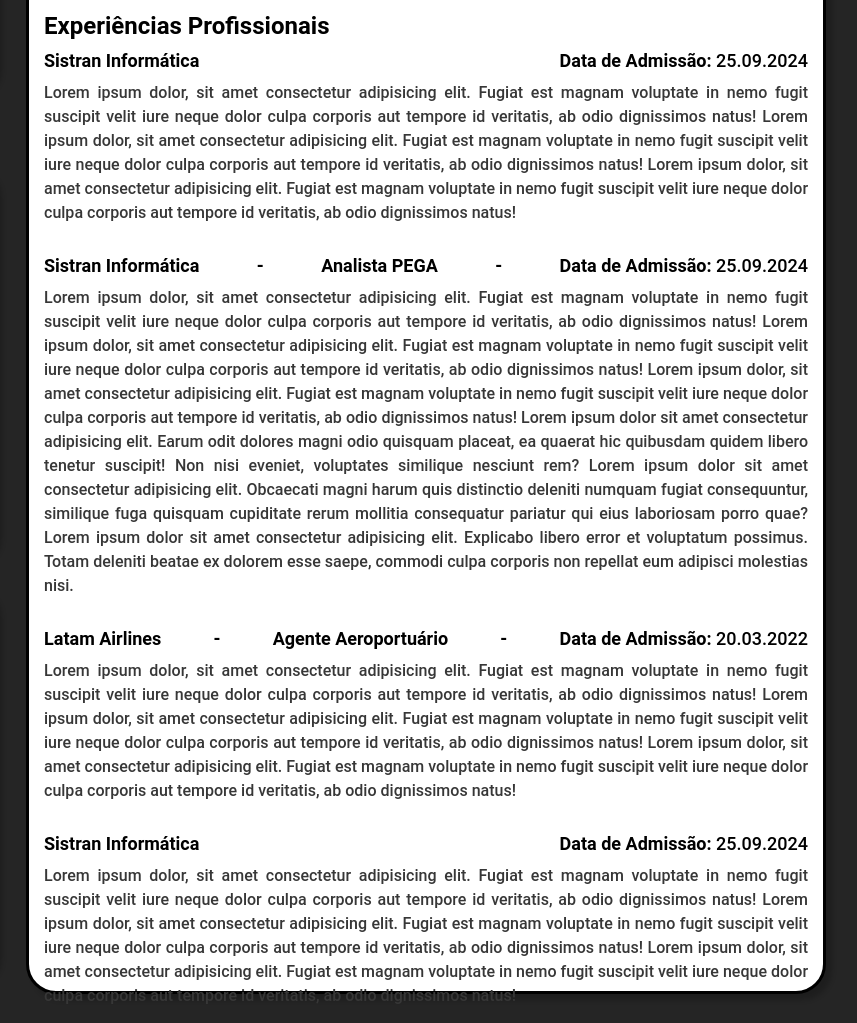
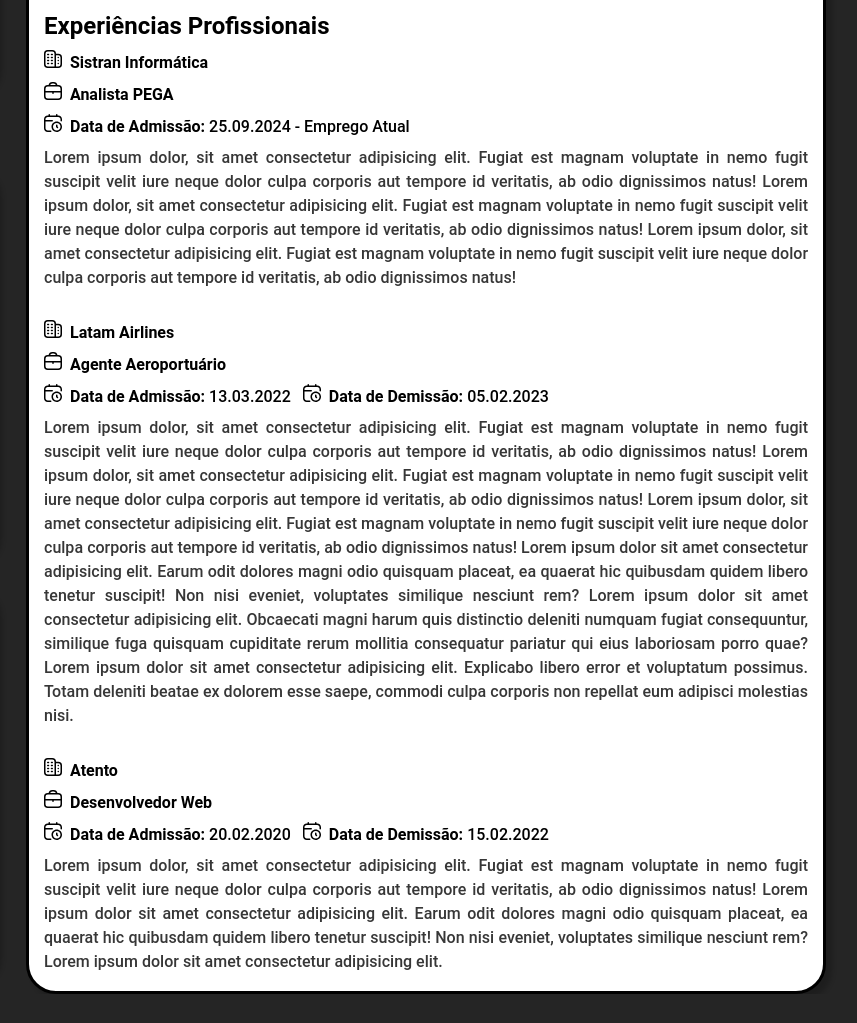
Before and after one commit to Bigodex/Clipourd, a plain HTML site: page index.html in a window 1280 px wide. Shown: the part 875-1898 px from the top of the page, 314-1171 px from the left. After the commit the page ends 1869 px from the top, so only its background shows below. Drawn offline with Linux system fonts and the light colour scheme.

Commit message:
Main Page 90%

```diff
--- a/css/curriculum.css
+++ b/css/curriculum.css
@@ -59,7 +59,7 @@
 }
 
 .curriculo-media h6{
-    font-size: 18px;
+    font-size: 16px;
     font-weight: 500;
     color: #000000;
     margin: 0;
@@ -76,6 +76,11 @@
     padding: 15px;
     text-align: justify;
     line-height: 1.5;
+}
 
-
+.icon2 {
+    color: #fff;
+    margin-left: 8px;
+    margin-right: 8px;
+    font-size: 24px;
 }
--- a/index.html
+++ b/index.html
@@ -764,41 +764,30 @@
       </div>
 
       <div class="curriculo-media">
-        <h2><strong>Sobre </strong></h2>
+        <h2><img src="assets/icon/header/curriculum/info.svg" alt="Info" width="18" height="18" class="icon"><strong>Sobre </strong></h2>
         <p>Lorem ipsum dolor sit amet, consectetur adipisicing elit. Eligendi molestias, dolorem dignissimos harum tempore vel totam explicabo alias aliquid voluptatibus perferendis recusandae repellendus. Reprehenderit vitae beatae quo illo dolore molestias.</p>
         <h2><strong>Experiências Profissionais</strong></h2>
+          <h6><img src="assets/construcao.svg" alt="predio" width="18" height="18" class="icon"><strong>Sistran Informática</strong></h6>
+          <h6><img src="assets/icon/header/documents/case.svg" alt="Info" width="18" height="18" class="icon"><strong>Analista PEGA</strong></h6>
+          <h6><img src="assets/icon/header/Pics/calendar-clock.svg" alt="Info" width="18" height="18" class="icon"><strong>Data de Admissão: </strong>25.09.2024 - Emprego Atual</h6>
           <div class="titles1">
-          <h6><strong>Sistran Informática</strong></h6>
-          <h6><strong>Data de Admissão: </strong>25.09.2024</h6>
             <p>Lorem ipsum dolor, sit amet consectetur adipisicing elit. Fugiat est magnam voluptate in nemo fugit suscipit velit iure neque dolor culpa corporis aut tempore id veritatis, ab odio dignissimos natus! Lorem ipsum dolor, sit amet consectetur adipisicing elit. Fugiat est magnam voluptate in nemo fugit suscipit velit iure neque dolor culpa corporis aut tempore id veritatis, ab odio dignissimos natus! Lorem ipsum dolor, sit amet consectetur adipisicing elit. Fugiat est magnam voluptate in nemo fugit suscipit velit iure neque dolor culpa corporis aut tempore id veritatis, ab odio dignissimos natus!</p>
           </div>
 
+          <h6><img src="assets/construcao.svg" alt="predio" width="18" height="18" class="icon"><strong>Latam Airlines </strong></h6>
+          <h6><img src="assets/icon/header/documents/case.svg" alt="Info" width="18" height="18" class="icon"><strong>Agente Aeroportuário</strong></h6>
+          <h6><img src="assets/icon/header/Pics/calendar-clock.svg" alt="Info" width="18" height="18" class="icon"><strong>Data de Admissão: </strong>13.03.2022 <img src="assets/icon/header/Pics/calendar-clock.svg" alt="Info" width="18" height="18" class="icon2"><strong>Data de Demissão: </strong>05.02.2023</h6>
           <div class="titles1">
-          <h6><strong>Sistran Informática </strong></h6>
-          <h6><strong>-</strong></h6>
-          <h6><strong>Analista PEGA</strong></h6>
-          <h6><strong>-</strong></h6>
-          <h6><strong>Data de Admissão: </strong>25.09.2024</h6>
             <p>Lorem ipsum dolor, sit amet consectetur adipisicing elit. Fugiat est magnam voluptate in nemo fugit suscipit velit iure neque dolor culpa corporis aut tempore id veritatis, ab odio dignissimos natus! Lorem ipsum dolor, sit amet consectetur adipisicing elit. Fugiat est magnam voluptate in nemo fugit suscipit velit iure neque dolor culpa corporis aut tempore id veritatis, ab odio dignissimos natus! Lorem ipsum dolor, sit amet consectetur adipisicing elit. Fugiat est magnam voluptate in nemo fugit suscipit velit iure neque dolor culpa corporis aut tempore id veritatis, ab odio dignissimos natus! Lorem ipsum dolor sit amet consectetur adipisicing elit. Earum odit dolores magni odio quisquam placeat, ea quaerat hic quibusdam quidem libero tenetur suscipit! Non nisi eveniet, voluptates similique nesciunt rem? Lorem ipsum dolor sit amet consectetur adipisicing elit. Obcaecati magni harum quis distinctio deleniti numquam fugiat consequuntur, similique fuga quisquam cupiditate rerum mollitia consequatur pariatur qui eius laboriosam porro quae?Lorem ipsum dolor sit amet consectetur adipisicing elit. Explicabo libero error et voluptatum possimus. Totam deleniti beatae ex dolorem esse saepe, commodi culpa corporis non repellat eum adipisci molestias nisi.</p>
           </div>
 
+          <h6><img src="assets/construcao.svg" alt="predio" width="18" height="18" class="icon"><strong>Atento </strong></h6>
+          <h6><img src="assets/icon/header/documents/case.svg" alt="Info" width="18" height="18" class="icon"><strong>Desenvolvedor Web</strong></h6>
+          <h6><img src="assets/icon/header/Pics/calendar-clock.svg" alt="Info" width="18" height="18" class="icon"><strong>Data de Admissão: </strong>20.02.2020 <img src="assets/icon/header/Pics/calendar-clock.svg" alt="Info" width="18" height="18" class="icon2"><strong>Data de Demissão: </strong>15.02.2022</h6>
           <div class="titles1">
-          <h6><strong>Latam Airlines</strong></h6>
-          <h6><strong>-</strong></h6>
-          <h6><strong>Agente Aeroportuário</strong></h6>
-          <h6><strong>-</strong></h6>
-          <h6><strong>Data de Admissão: </strong>20.03.2022</h6>
-          <p>Lorem ipsum dolor, sit amet consectetur adipisicing elit. Fugiat est magnam voluptate in nemo fugit suscipit velit iure neque dolor culpa corporis aut tempore id veritatis, ab odio dignissimos natus! Lorem ipsum dolor, sit amet consectetur adipisicing elit. Fugiat est magnam voluptate in nemo fugit suscipit velit iure neque dolor culpa corporis aut tempore id veritatis, ab odio dignissimos natus! Lorem ipsum dolor, sit amet consectetur adipisicing elit. Fugiat est magnam voluptate in nemo fugit suscipit velit iure neque dolor culpa corporis aut tempore id veritatis, ab odio dignissimos natus!</p>
-        </div>
-
-        <div class="titles1">
-          <h6><strong>Sistran Informática</strong></h6>
-          <h6><strong>Data de Admissão: </strong>25.09.2024</h6>
-          <p>Lorem ipsum dolor, sit amet consectetur adipisicing elit. Fugiat est magnam voluptate in nemo fugit suscipit velit iure neque dolor culpa corporis aut tempore id veritatis, ab odio dignissimos natus! Lorem ipsum dolor, sit amet consectetur adipisicing elit. Fugiat est magnam voluptate in nemo fugit suscipit velit iure neque dolor culpa corporis aut tempore id veritatis, ab odio dignissimos natus! Lorem ipsum dolor, sit amet consectetur adipisicing elit. Fugiat est magnam voluptate in nemo fugit suscipit velit iure neque dolor culpa corporis aut tempore id veritatis, ab odio dignissimos natus!</p>
+            <p>Lorem ipsum dolor, sit amet consectetur adipisicing elit. Fugiat est magnam voluptate in nemo fugit suscipit velit iure neque dolor culpa corporis aut tempore id veritatis, ab odio dignissimos natus! Lorem ipsum dolor sit amet consectetur adipisicing elit. Earum odit dolores magni odio quisquam placeat, ea quaerat hic quibusdam quidem libero tenetur suscipit! Non nisi eveniet, voluptates similique nesciunt rem? Lorem ipsum dolor sit amet consectetur adipisicing elit.</p>
           </div>
       </div>
-
-
     </div>
   </body>
 </html>
```
Also changed, not shown: assets/construcao.svg (added). Lines whose indentation alone changed are shown as unchanged.
